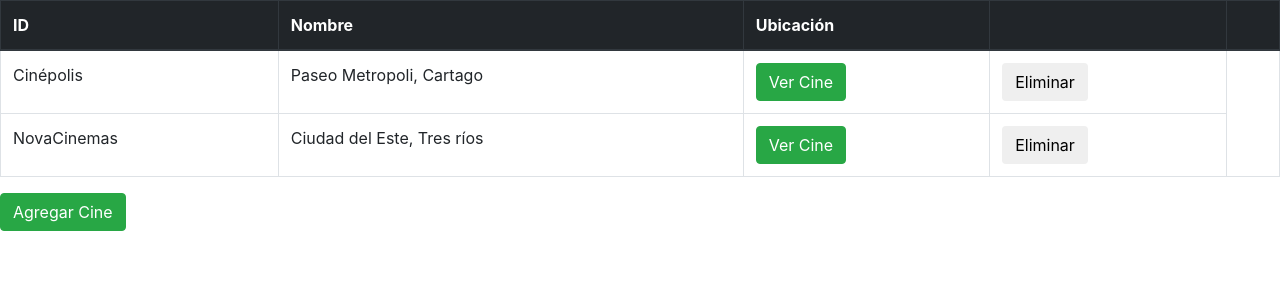
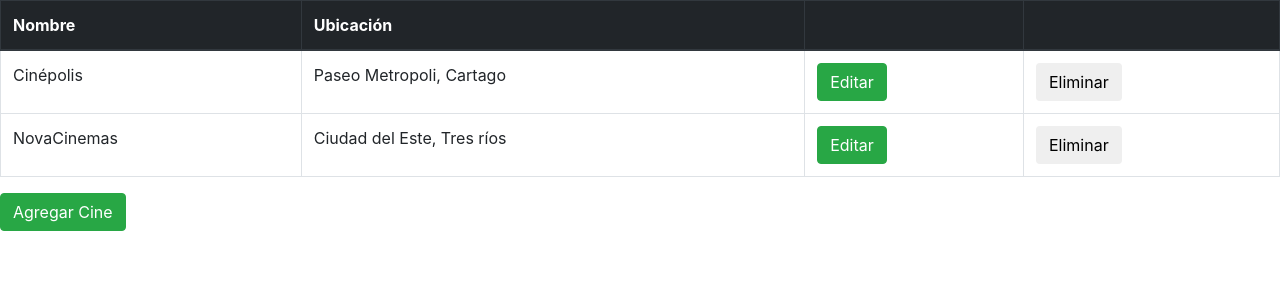
Before and after one commit to BasesDeDatos2018S2/CineTEC-Admin, an Angular app: page / in a window 1280 px wide. Shown: the top 300 px of the page. Built offline with nearby package versions, Linux system fonts and the light colour scheme.

Commit message:
Fix View

```diff
--- a/src/app/components/view-cinemas/view-cinemas.component.html
+++ b/src/app/components/view-cinemas/view-cinemas.component.html
@@ -1,4 +1,4 @@
-<div *ngIf="!add_cinema && !view_cinema">
+<div *ngIf="!add_cinema && !edit_cinema">
 
 
 <table class="table table-hover table-bordered results">
@@ -14,7 +14,7 @@
     <tr *ngFor="let cinema of cinema_list">
       <td>{{cinema.name}}</td>
       <td>{{cinema.location}}</td>
-      <td><button type="submit" class="btn btn-success" (click)="hola" >Ver Cine</button></td>
+      <td><button type="submit" class="btn btn-success" (click)="hola" >Editar</button></td>
       <td><button type="submit" class="btn " (click)="delete_cinema(cinema.id)" >Eliminar</button></td>
     </tr>
   </tbody>
@@ -53,29 +53,16 @@
 </div>
 
 
-<!-- <div class="container" *ngIf="edit_">
+<div class="container" *ngIf="edit_cinema">
 <h1>Editar Cliente</h1>
-  <form (ngSubmit)="onSubmitEdit()" #editClientForm="ngForm">
-
-    <div class="form-group">
-      <label for="cedula">Cédula</label>
-      <input type="number" class="form-control" id="cedula"
-             required
-             [(ngModel)]="client_to_edit.cedula" name="cedula"
-             #cedula="ngModel" placeholder="601760756">
-
-      <div [hidden]="cedula.valid || cedula.pristine"
-           class="alert alert-danger">
-        La cédula es requerida
-      </div>
-    </div>
+  <form (ngSubmit)="onSubmitEdit()" #editCinemaForm="ngForm">
 
     <div class="form-group">
       <label for="name">Nombre</label>
       <input type="text" class="form-control" id="name"
              required
-             [(ngModel)]="client_to_edit.name" name="name"
-             #name="ngModel" placeholder="Kristy, Krissia, Verónica">
+             [(ngModel)]="cinema_to_edit.name" name="name"
+             #name="ngModel" placeholder="Cinépolis">
 
       <div [hidden]="name.valid || name.pristine"
            class="alert alert-danger">
@@ -84,34 +71,12 @@
     </div>
 
     <div class="form-group">
-      <label for="FLname">Primer Apellido</label>
-      <input type="text" class="form-control" id="FLname"
-             [(ngModel)]="client_to_edit.lastname1" name="FLname"
-             placeholder="Rodríguez, Agüero, Melloni">
-    </div>
-
-    <div class="form-group">
-      <label for="SLname">Segundo Apellido</label>
-      <input type="text" class="form-control" id="SLname"
-             [(ngModel)]="client_to_edit.lastname2" name="SLname"
-             placeholder="Delgado, Murillo, Campanini">
-    </div>
-
-
-    <div class="form-group">
-      <label for="correo">Correo</label>
-      <input type="text" class="form-control" id="correo"
-             [(ngModel)]="client_to_edit.email" name="correo"
-             placeholder="usuario@correo.com">
-    </div>
-
-
-    <div class="form-group">
-      <label for="Number">Teléfono</label>
-      <input type="number" class="form-control" id="Number"
-             [(ngModel)]="client_to_edit.phone" name="Number">
+      <label for="location">Ubicación</label>
+      <input type="text" class="form-control" id="location"
+             [(ngModel)]="client_to_edit.location" name="location"
+             placeholder="San José, Cartago">
     </div>
 
     <button type="submit" class="btn btn-success" [disabled]="!editClientForm.form.valid">Submit</button>
   </form>
-</div> -->
+</div>
--- a/src/app/components/view-cinemas/view-cinemas.component.ts
+++ b/src/app/components/view-cinemas/view-cinemas.component.ts
@@ -15,7 +15,7 @@
   constructor() {
     this.add_cinema = false;
     this.cinema_to_add = new Cinema(0,"", "");
-    this.header_list = ["ID", "Nombre", "Ubicación","","",];
+    this.header_list = [ "Nombre", "Ubicación","","",];
     this.cinema_list.push(new Cinema(1, "Cinépolis","Paseo Metropoli, Cartago"));
     this.cinema_list.push(new Cinema(2, "NovaCinemas", "Ciudad del Este, Tres ríos"));
     console.log(this.cinema_list);
```
